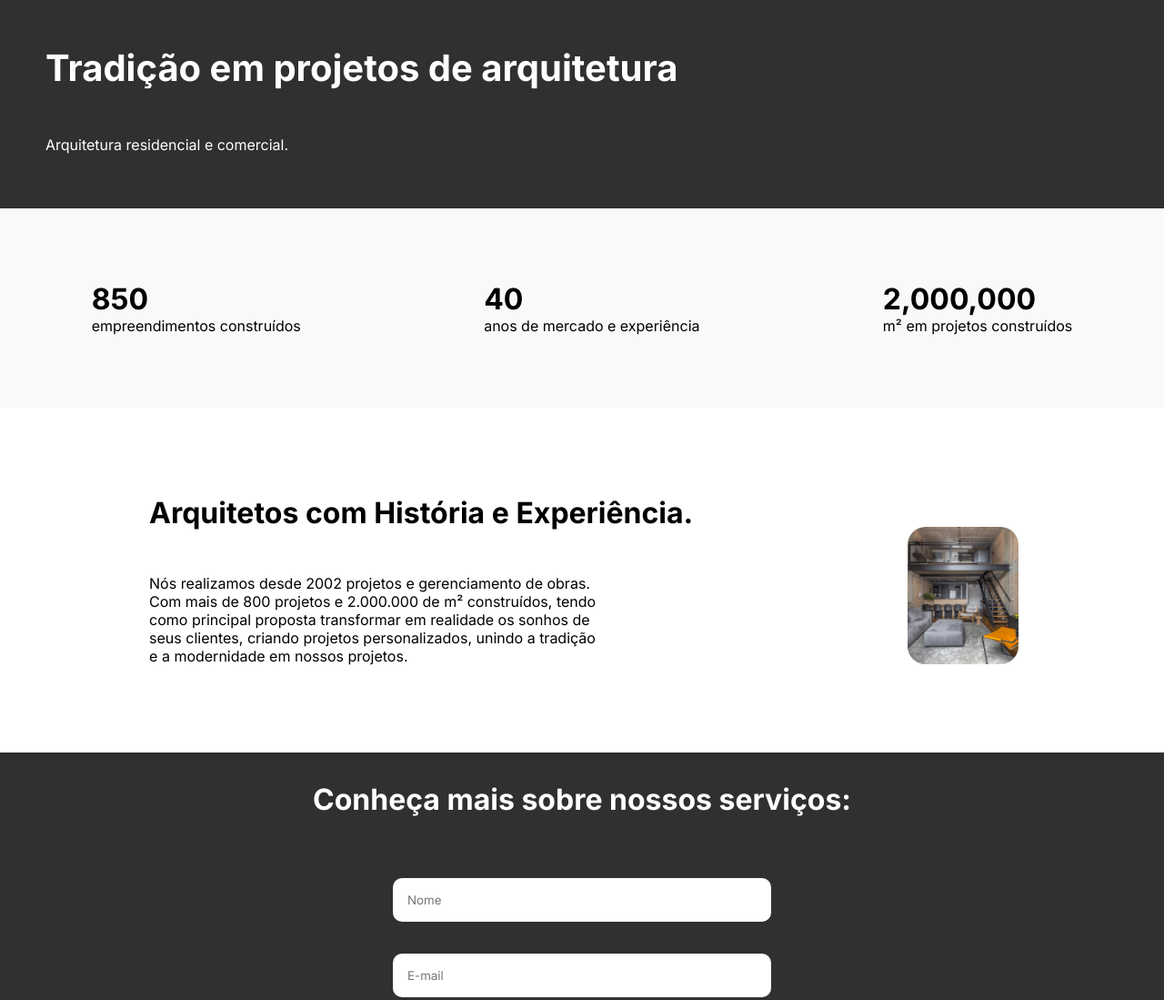
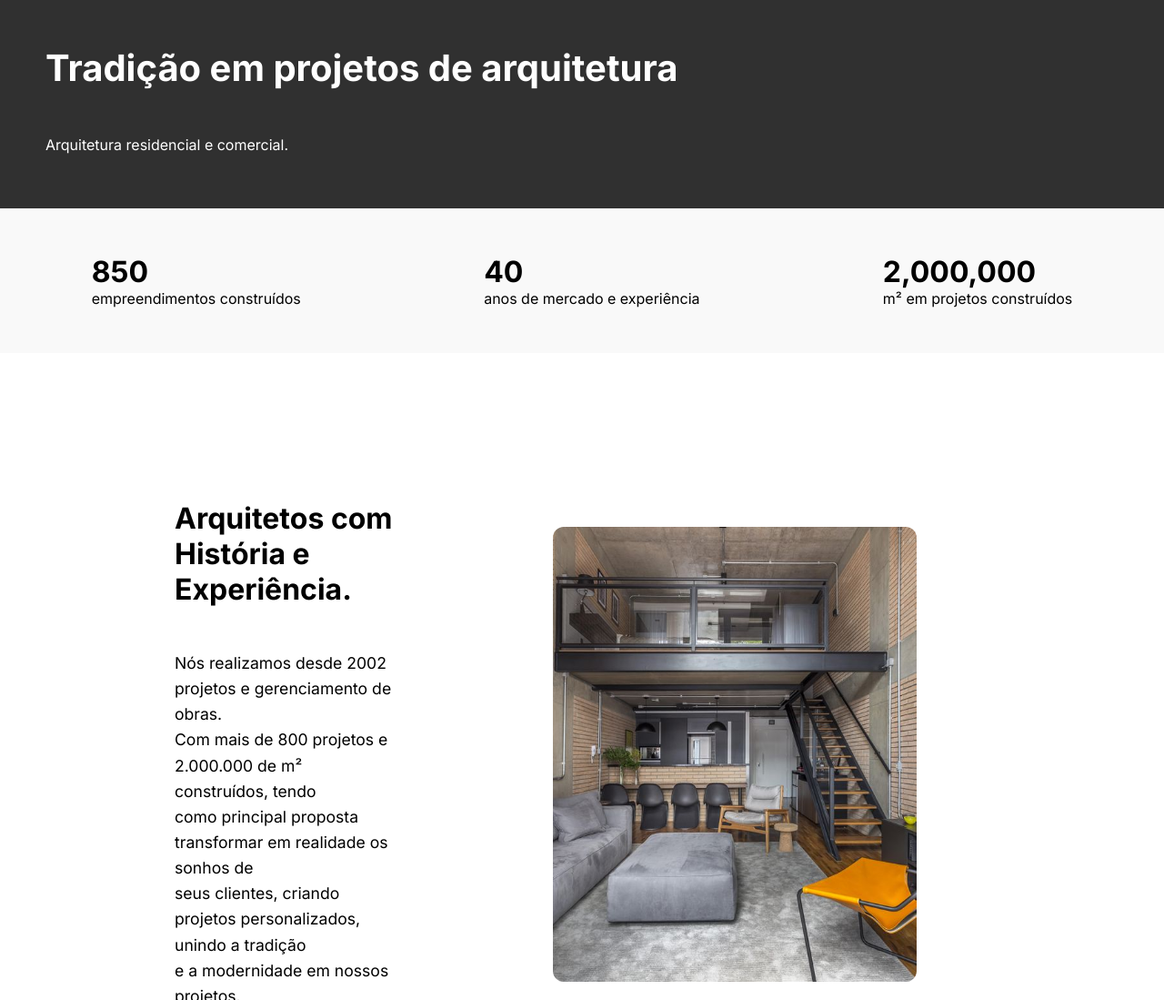
Before and after one commit to DevDonov4n/RID219930_Desafio01, a plain HTML site: page index.html in a window 1280 px wide. Shown: the top 1099 px of the page at 91% size. Drawn offline with Linux system fonts and the light colour scheme.

Commit message:
terceiro teste com responsavidade

```diff
--- a/style.css
+++ b/style.css
@@ -133,60 +133,58 @@ footer{
   display: flex;
   flex-direction: column;
   align-items: center;
+  gap: 2rem;
   padding: 2rem;
   text-align: center;
 }
 
-.aboutNois > img {
-    width: 80%;
+.aboutNois img {
+  width: 90%;
   max-width: 300px;
-    border-radius: 20px;
+  height: auto;
+  border-radius: 12px;
+}
+
+.aboutNois-conteudo {
+  max-width: 600px;
+}
+
+/* Títulos e textos */
+#aboutNois-title {
+  font-size: 1.5rem;
   margin-bottom: 1rem;
 }
 
-.aboutNois-conteudo {
-    margin: 0;
-    padding: 1rem;
+#aboutNois-txt {
+  font-size: 1rem;
+  line-height: 1.6;
 }
 
-#aboutNois-title,
-#aboutNois-txt {
-    margin: 1rem 0;
-}
-
-/* Estilos para telas maiores (ex: desktop) */
-@media (min-width: 1080px) {
-    .info-comp > .empCons, .anosExp, .metrosCons {
-        margin: 80px;
-    }
-
+/* Layout para telas maiores */
+@media (min-width: 768px) {
   .aboutNois {
     flex-direction: row;
-        justify-content: space-around;
+    justify-content: center;
     text-align: left;
   }
 
-    .aboutNois > img {
-        margin-right: 4rem;
-        width: 10%;
+  .aboutNois img {
+    width: 35%;
+    max-width: 400px;
+    margin-left: 2rem;
   }
 
   .aboutNois-conteudo {
-        margin-left: 5rem;
-        padding: 6vh;
+    padding-right: 2rem;
   }
 
-    .aboutNois-conteudo,
-    #aboutNois-title,
-    #aboutNois-txt {
-        margin-left: 10px;
-        margin-right: 5px;
+  #aboutNois-title {
+    font-size: 2rem;
   }
 
   #aboutNois-txt {
-        margin-top: 2rem;
+    font-size: 1.1rem;
   }
 }
 
-
 }
```
Lines whose indentation alone changed are shown as unchanged.
